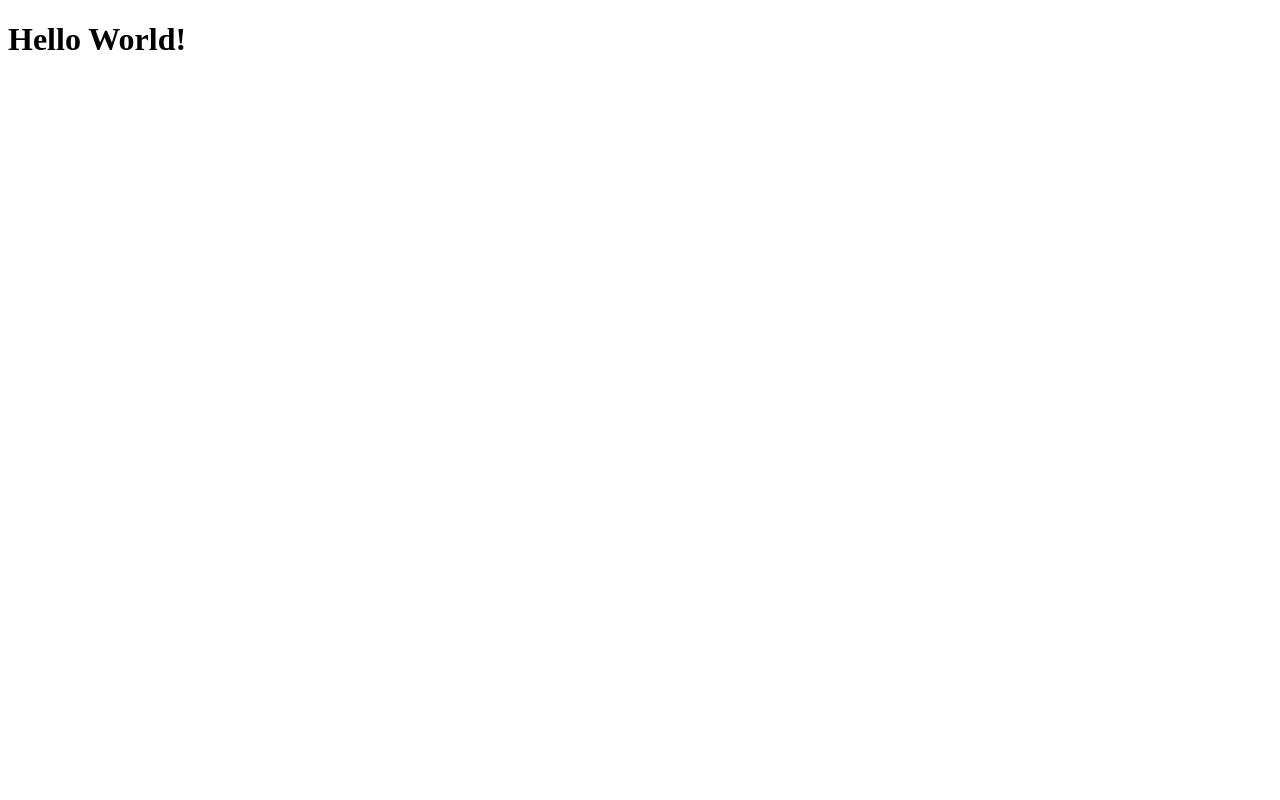
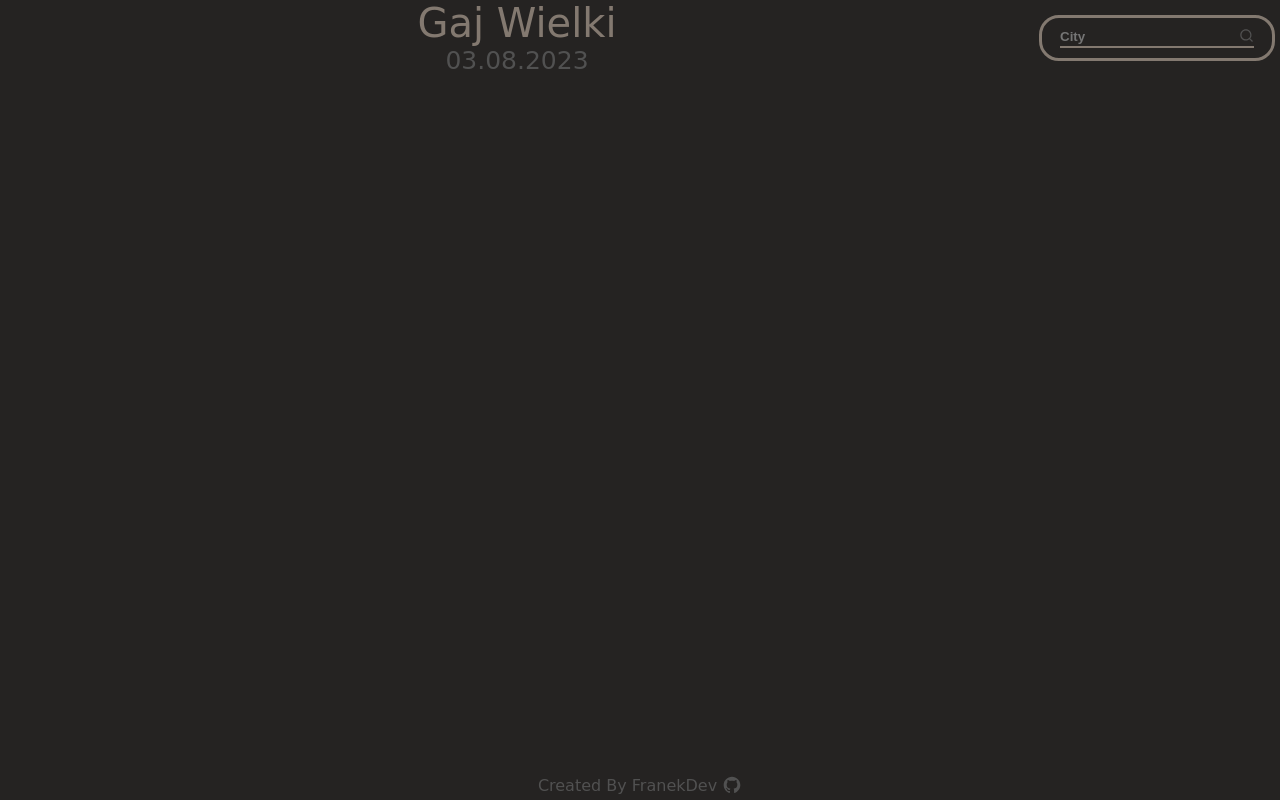
Before and after one commit to FranekDev/weather-app, a website built with webpack: page dist/index.html in a window 1280 px wide. Built offline with nearby package versions, Linux system fonts and the light colour scheme; no server answers; a web font is replaced by a local one.

Commit message:
Created Header and Footer UI

```diff
--- a/package.json
+++ b/package.json
@@ -4,7 +4,7 @@
   "description": "",
   "main": "index.js",
   "scripts": {
-    "start": "npm-run-all -p watch serve sass lint prettier-watch",
+    "start": "npm-run-all -p watch serve sass prettier-watch lint",
     "watch": "webpack --watch",
     "serve": "webpack serve --open",
     "build": "webpack --progress",
--- /dev/null
+++ b/src/components/App.js
@@ -0,0 +1,11 @@
+import getWeather from './weather';
+
+const App = () => {
+  const main = document.createElement('main');
+
+  getWeather('poznan');
+
+  document.body.appendChild(main);
+};
+
+export default App;
--- /dev/null
+++ b/src/components/Footer.js
@@ -0,0 +1,46 @@
+const showGithubLogo = () => {
+  const iconSvg = document.createElementNS('http://www.w3.org/2000/svg', 'svg');
+  const iconPath = document.createElementNS(
+    'http://www.w3.org/2000/svg',
+    'path'
+  );
+
+  iconSvg.setAttribute('fill', '#515151');
+  iconSvg.setAttribute('viewBox', '0 0 24 24');
+  iconSvg.setAttribute('stroke', '');
+  iconSvg.classList.add('trash_icon');
+
+  iconPath.setAttribute(
+    'd',
+    'M12.001 2C6.47598 2 2.00098 6.475 2.00098 12C2.00098 16.425 4.86348 20.1625 8.83848 21.4875C9.33848 21.575 9.52598 21.275 9.52598 21.0125C9.52598 20.775 9.51348 19.9875 9.51348 19.15C7.00098 19.6125 6.35098 18.5375 6.15098 17.975C6.03848 17.6875 5.55098 16.8 5.12598 16.5625C4.77598 16.375 4.27598 15.9125 5.11348 15.9C5.90098 15.8875 6.46348 16.625 6.65098 16.925C7.55098 18.4375 8.98848 18.0125 9.56348 17.75C9.65098 17.1 9.91348 16.6625 10.201 16.4125C7.97598 16.1625 5.65098 15.3 5.65098 11.475C5.65098 10.3875 6.03848 9.4875 6.67598 8.7875C6.57598 8.5375 6.22598 7.5125 6.77598 6.1375C6.77598 6.1375 7.61348 5.875 9.52598 7.1625C10.326 6.9375 11.176 6.825 12.026 6.825C12.876 6.825 13.726 6.9375 14.526 7.1625C16.4385 5.8625 17.276 6.1375 17.276 6.1375C17.826 7.5125 17.476 8.5375 17.376 8.7875C18.0135 9.4875 18.401 10.375 18.401 11.475C18.401 15.3125 16.0635 16.1625 13.8385 16.4125C14.201 16.725 14.5135 17.325 14.5135 18.2625C14.5135 19.6 14.501 20.675 14.501 21.0125C14.501 21.275 14.6885 21.5875 15.1885 21.4875C19.259 20.1133 21.9999 16.2963 22.001 12C22.001 6.475 17.526 2 12.001 2Z'
+  );
+  iconPath.setAttribute('stroke-linecap', 'round');
+  iconPath.setAttribute('stroke-linejoin', 'round');
+  iconPath.setAttribute('stroke-width', '0');
+
+  iconSvg.appendChild(iconPath);
+
+  return iconSvg;
+};
+
+const Footer = () => {
+  const footer = document.createElement('footer');
+
+  const footerInfo = document.createElement('div');
+
+  const text = document.createElement('span');
+  text.textContent = 'Created By FranekDev';
+
+  const githubLink = document.createElement('a');
+  githubLink.appendChild(showGithubLogo());
+  githubLink.href = 'https://github.com/FranekDev/weather-app';
+  githubLink.target = 'blank';
+
+  footerInfo.appendChild(text);
+  footerInfo.appendChild(githubLink);
+  footer.appendChild(footerInfo);
+
+  document.body.appendChild(footer);
+};
+
+export default Footer;
--- /dev/null
+++ b/src/components/Header.js
@@ -0,0 +1,71 @@
+const searchIconSvg = () => {
+  const iconSvg = document.createElementNS('http://www.w3.org/2000/svg', 'svg');
+  const iconPath = document.createElementNS(
+    'http://www.w3.org/2000/svg',
+    'path'
+  );
+
+  iconSvg.setAttribute('fill', '#515151');
+  iconSvg.setAttribute('viewBox', '0 0 24 24');
+  iconSvg.setAttribute('stroke', '');
+  iconSvg.classList.add('trash_icon');
+
+  iconPath.setAttribute(
+    'd',
+    'M18.031 16.6168L22.3137 20.8995L20.8995 22.3137L16.6168 18.031C15.0769 19.263 13.124 20 11 20C6.032 20 2 15.968 2 11C2 6.032 6.032 2 11 2C15.968 2 20 6.032 20 11C20 13.124 19.263 15.0769 18.031 16.6168ZM16.0247 15.8748C17.2475 14.6146 18 12.8956 18 11C18 7.1325 14.8675 4 11 4C7.1325 4 4 7.1325 4 11C4 14.8675 7.1325 18 11 18C12.8956 18 14.6146 17.2475 15.8748 16.0247L16.0247 15.8748Z'
+  );
+  iconPath.setAttribute('stroke-linecap', 'round');
+  iconPath.setAttribute('stroke-linejoin', 'round');
+  iconPath.setAttribute('stroke-width', '0');
+
+  iconSvg.appendChild(iconPath);
+
+  return iconSvg;
+};
+
+const Header = () => {
+  const header = document.createElement('header');
+
+  const blankDiv = document.createElement('div');
+  header.appendChild(blankDiv);
+
+  const cityData = document.createElement('div');
+  cityData.classList.add('city-data');
+
+  const cityName = document.createElement('span');
+  cityName.classList.add('city-name');
+  cityName.textContent = 'Gaj Wielki';
+
+  const date = document.createElement('span');
+  date.classList.add('current-date');
+  date.textContent = '03.08.2023';
+
+  cityData.appendChild(cityName);
+  cityData.appendChild(date);
+
+  const forum = document.createElement('form');
+  const searchContainer = document.createElement('div');
+  searchContainer.classList.add('search-container');
+
+  const cityInput = document.createElement('input');
+  cityInput.type = 'text';
+  cityInput.placeholder = 'City';
+
+  const searchIcon = document.createElement('svg');
+  const searchButton = document.createElement('button');
+
+  searchIcon.appendChild(searchIconSvg());
+  searchButton.appendChild(searchIcon);
+
+  searchContainer.appendChild(cityInput);
+  searchContainer.appendChild(searchButton);
+
+  forum.appendChild(searchContainer);
+
+  header.appendChild(cityData);
+  header.appendChild(forum);
+
+  document.body.appendChild(header);
+};
+
+export default Header;
--- /dev/null
+++ b/src/components/weather.js
@@ -0,0 +1,29 @@
+async function getWeather(location) {
+  try {
+    const response = await fetch(
+      `https://api.weatherapi.com/v1/forecast.json?key=55c87ea085b642b0900113721230208&q=${location}`
+    );
+    const weatherData = await response.json();
+    console.log(weatherData);
+  } catch (error) {
+    console.log(error);
+  }
+}
+
+// async function getForecast(location) {
+//   try {
+//     const response = await fetch(
+//       `https://api.weatherapi.com/v1/forecast.json?key=55c87ea085b642b0900113721230208&q=${location}`
+//     );
+//     const weatherData = await response.json();
+//     console.log(weatherData);
+//   } catch (error) {
+//     console.log(error);
+//   }
+// }
+
+// function precessCurrentWeather(data) {}
+
+// function processForecast(data) {}
+
+export default getWeather;
--- a/src/index.js
+++ b/src/index.js
@@ -1,10 +1,16 @@
 import './scss/main.scss';
+import Header from './components/Header';
+import App from './components/App';
+import Footer from './components/Footer';
 
-const helloWorld = document.createElement('h1');
-helloWorld.textContent = 'Hello World!';
+// const helloWorld = document.createElement('h1');
+// helloWorld.textContent = 'Hello World!';
 
-document.body.appendChild(helloWorld);
+// document.body.appendChild(helloWorld);
 
-helloWorld.addEventListener('click', () => {
-  console.log('Hello World!');
-});
+// helloWorld.addEventListener('click', () => {
+//   console.log('Hello World!');
+// });
+Header();
+App();
+Footer();
--- a/src/scss/_body.scss
+++ b/src/scss/_body.scss
@@ -1 +1,15 @@
 @use './styles' as *;
+
+* {
+  margin: 0;
+  padding: 0;
+  box-sizing: border-box;
+}
+
+body {
+  background-color: $main-color;
+  @include flex(column, space-between, center);
+  height: 100vh;
+  width: 100vw;
+  font-family: $font-family;
+}
--- /dev/null
+++ b/src/scss/_footer.scss
@@ -0,0 +1,29 @@
+@use './styles' as *;
+
+footer {
+  @include flex(row, center, center);
+  width: 100%;
+  color: $accent-color;
+  height: 20px;
+  margin-bottom: 5px;
+
+  div {
+    @include flex(row, center, center);
+    gap: 5px;
+    height: 20px;
+
+    span {
+      @include flex(row, center, center);
+      height: 20px;
+    }
+
+    a {
+      height: 100%;
+
+      svg {
+        width: 20px;
+        height: auto;
+      }
+    }
+  }
+}
--- /dev/null
+++ b/src/scss/_header.scss
@@ -0,0 +1,57 @@
+@use './styles' as *;
+
+header {
+  @include flex(row, space-between, center);
+  font-family: $font-family;
+  width: 100%;
+
+  .city-data {
+    @include flex(column, center, center);
+
+    .city-name {
+      color: $secondary-color;
+      font-size: 40px;
+    }
+
+    .current-date {
+      color: $accent-color;
+      font-size: 25px;
+    }
+  }
+
+  form {
+    margin: 5px;
+    border: 3px solid $secondary-color;
+    border-radius: 20px;
+    height: auto;
+    padding: 8px 14px;
+
+    .search-container {
+      @include flex(row, center, center);
+      border-bottom: 2px solid $secondary-color;
+      margin: 2px 4px;
+
+      svg {
+        height: 15px;
+      }
+
+      input {
+        border: none;
+        padding: 0;
+        background: none;
+        color: $accent-color;
+        font-weight: bold;
+
+        &:focus {
+          outline: none;
+        }
+      }
+
+      button {
+        background: none;
+        border: none;
+        cursor: pointer;
+      }
+    }
+  }
+}
--- a/src/scss/_mixins.scss
+++ b/src/scss/_mixins.scss
@@ -0,0 +1,6 @@
+@mixin flex($direction, $justify, $align) {
+  display: flex;
+  flex-direction: $direction;
+  justify-content: $justify;
+  align-items: $align;
+}
--- a/src/scss/_variables.scss
+++ b/src/scss/_variables.scss
@@ -0,0 +1,6 @@
+@import url('https://fonts.googleapis.com/css2?family=Tilt+Warp&display=swap');
+
+$main-color: #252322;
+$secondary-color: #837970;
+$accent-color: #515151;
+$font-family: 'Tilt Warp', cursive;
--- a/src/scss/main.scss
+++ b/src/scss/main.scss
@@ -1 +1,3 @@
 @use './body';
+@use './header';
+@use './footer';
```
Also changed, not shown: dist/main.js, dist/style.css, 1 other file.
